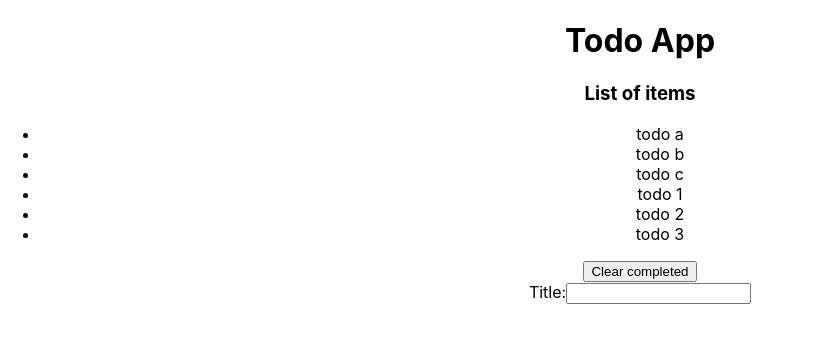
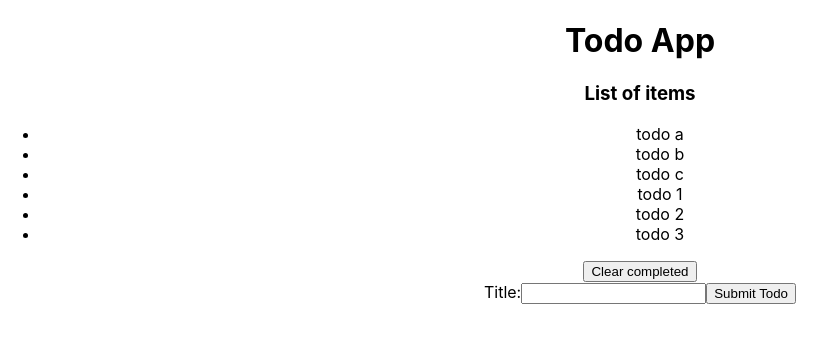
Before and after one commit to bloominstituteoftechnology/reducer-todo, a React (Create React App) app in the folder todo/: page / in a window 1280 px wide. Shown: the top 342 px of the page, without its empty margins (0-836 px from the left). Built offline with nearby package versions, Linux system fonts and the light colour scheme.

Commit message:
form working lowkey

```diff
--- a/todo/src/App.js
+++ b/todo/src/App.js
@@ -1,30 +1,29 @@
 import React from 'react'
+import { useReducer } from 'react'
 
 
 import './App.css';
 import TodoList from './components/TodoList'
 import TodoForm from './components/TodoForm'
+import reducer,{ initialState } from './reducers';
+import {addTodo} from './actions/index'
 
 function App() {
-  const todos = [{
-    title: "todo a",
-    id: 0,
-    completed: false,
-  },{
-    title: "todo b",
-    id: 1,
-    completed: false,
-  },{
-    title: "todo c",
-    id: 2,
-    completed: false,
-  }]
+  const [state, dispatch] = useReducer(reducer, initialState)
+
+  const handleAddTodo = (title) => {
+
+    dispatch(addTodo(title))
+  }
+
+  console.log(state)
+
   return (
     <div className="App">
       <h1>Todo App</h1>
-
-      <TodoList todos={todos}/>
-      <TodoForm />
+      {/* <button onClick={handleClick}>Test</button> */}
+      <TodoList todos={state.todos}/>
+      <TodoForm handleAddTodo={handleAddTodo} />
 
     </div>
 
--- /dev/null
+++ b/todo/src/actions/index.js
@@ -0,0 +1,6 @@
+export const addTodo = title => {
+  return({
+    type: "ADD_TODO",
+    payload: title
+  })
+}
--- a/todo/src/components/TodoForm.js
+++ b/todo/src/components/TodoForm.js
@@ -2,14 +2,20 @@ import React from 'react'
 
 class TodoForm extends React.Component {
 
+  handleSubmit = (e) => {
+    e.preventDefault()
+    this.props.handleAddTodo('popping')
+  }
+
   render(){
     return (
       <div classNAme="todoForm">
-        <form>
+        <form onSubmit={this.handleSubmit}>
           <label>
             Title:
             <input />
           </label>
+          <button>Submit Todo</button>
         </form>
       </div>
     )
--- /dev/null
+++ b/todo/src/reducers/index.js
@@ -0,0 +1,31 @@
+export const initialState = {
+  todos: [{
+    title: "todo a",
+    id: 0,
+    completed: false,
+  },{
+    title: "todo b",
+    id: 1,
+    completed: false,
+  },{
+    title: "todo c",
+    id: 2,
+    completed: false,
+  }]
+}
+
+const reducer = (state,action) => {
+  switch(action.type){
+    case("ADD_TODO"):
+    const newTodo = {
+      id: Date.now(),
+      completed: false,
+      title: action.payload
+    }
+      return({...state, todos:[...state.todos, newTodo]})
+    default:
+      return state;
+  }
+}
+
+export default reducer
```
Also changed, not shown: 1 other file (tests, documents, lock files or other folders).
